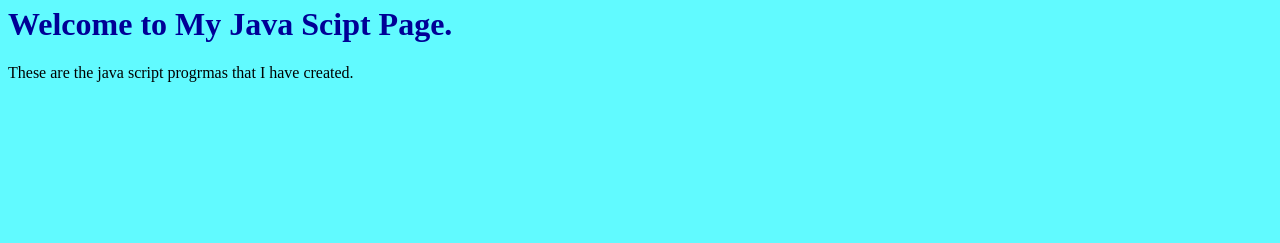
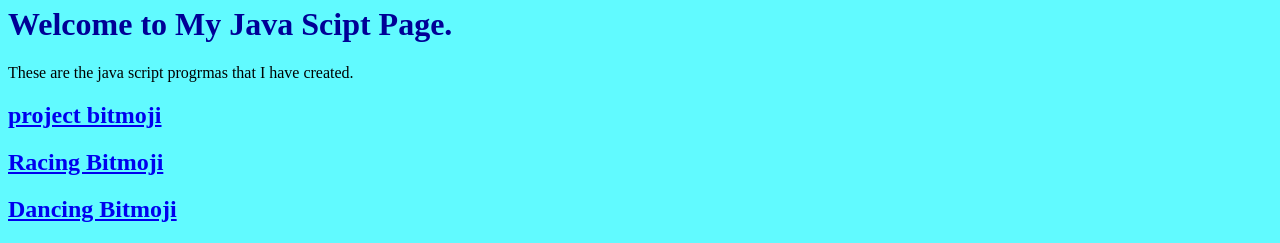
Before and after one commit to grant-giguere/grant-giguere.github.io, a plain HTML site: page js.html in a window 1280 px wide. Shown: the part 750-993 px from the top of the page. Before the commit the page ends 840 px from the top, so only its background shows below. Drawn offline with Linux system fonts and the light colour scheme.

Commit message:
Update js.html

```diff
--- a/js.html
+++ b/js.html
@@ -22,6 +22,8 @@
         <h1>Welcome to My Java Scipt Page.</h1>
 
 These are the java script progrmas that I have created.
-
+<h2><a href="https://www.khanacademy.org/computer-programming/project-bitmoji/6528192261439488">project bitmoji</a>
+<h2><a href="https://www.khanacademy.org/computer-programming/racing-bitmoji/4704620501057536">Racing Bitmoji</a>
+<h2><a href="https://www.khanacademy.org/computer-programming/bitmoji-project/6703909272076288">Dancing Bitmoji</a>
     </body>
 </html>
```
